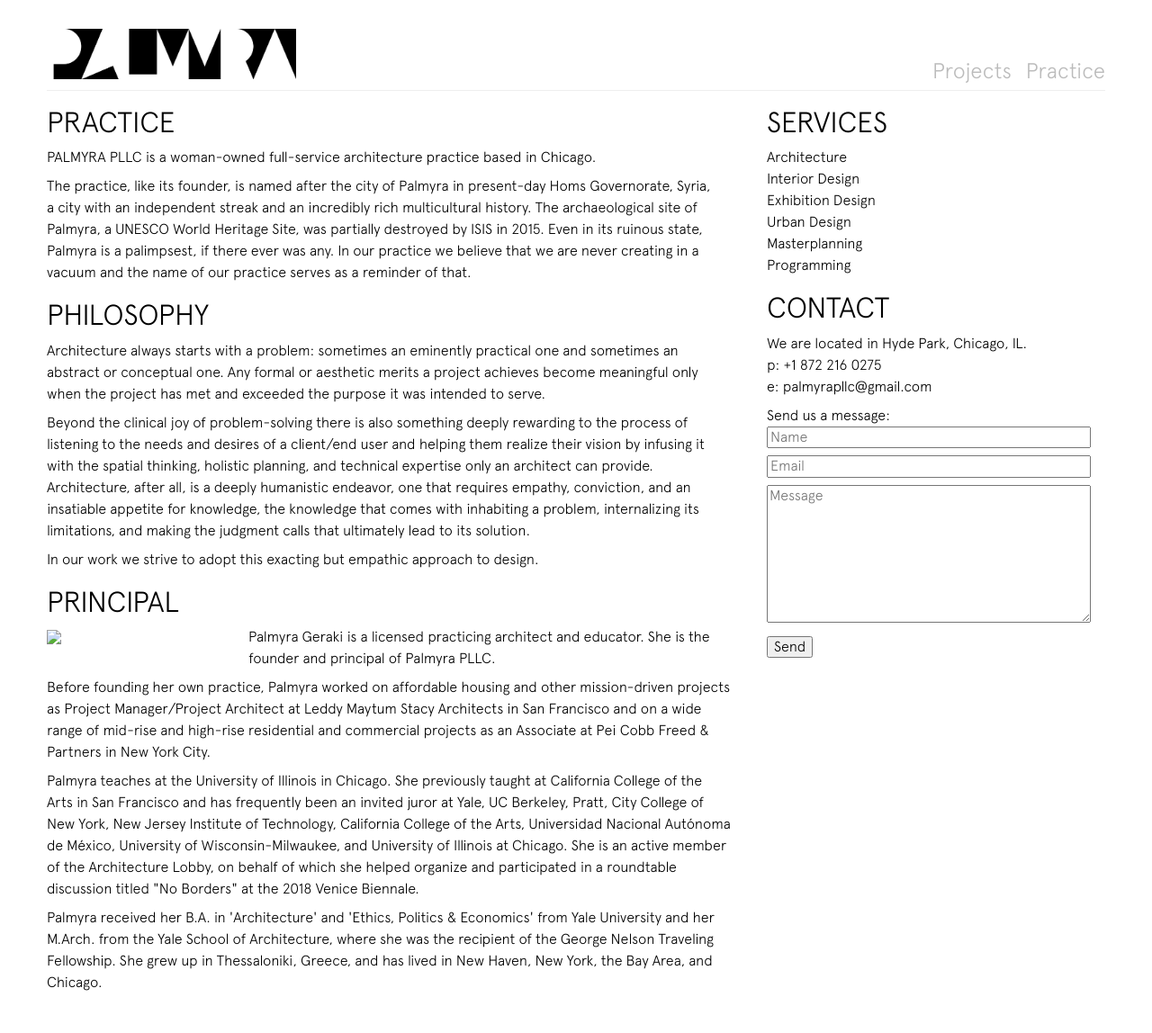
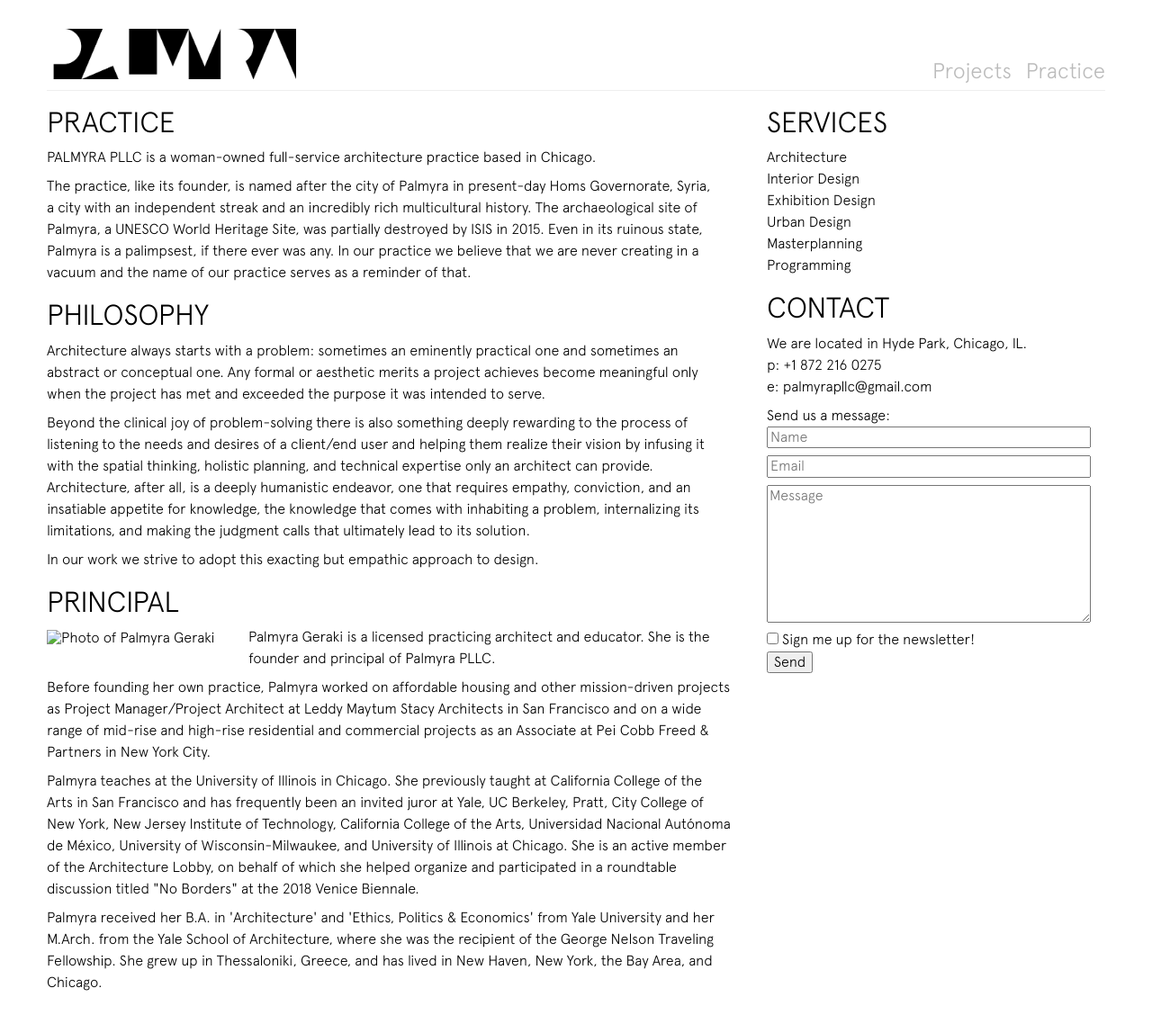
Before and after one commit to pgeraki/pgeraki.github.io, a Jekyll site: the page built from practice.html, in a window 1280 px wide. Shown: the whole page at 90% size. Built offline with Jekyll 4.4.1, drawn with Linux system fonts in a browser that asks for light colours.

```diff
--- a/_layouts/default.html
+++ b/_layouts/default.html
@@ -1,17 +1,18 @@
 <!DOCTYPE html>
-<html>
+<html lang="en">
     <head>
         <title>PALMYRA PLLC</title>
       <meta name="viewport" content="width=device-width, initial-scale=1.0">
       <link rel="stylesheet" type="text/css" href="/css/normalize.css">
         <link rel="stylesheet" type="text/css" href="/css/grid.css">
         <link rel="stylesheet" type="text/css" href="/css/main.css">
+        <link rel="icon" type="image/png" href="/squareicon.png">
     </head>
     <body>
         <div class="container">
             <div class="row">
               <div class="col col-1-1 col-md-1-2 logo">
-                <a href="/"><img src="/images/200829_logo.png"></a>
+                <a href="/"><img src="/images/200829_logo.png" alt="Palmyra logo"></a>
               </div>
               <div class="col col-1-1 col-md-1-2 menu">
                 <a id="projects" class="menu-item" href="/projects">Projects</a>
--- a/css/main.css
+++ b/css/main.css
@@ -152,11 +152,11 @@ body {
 }
 
 #Input-Body{
-    margin-bottom:0.5rem;
     width:100%;
 }
 
-#Input-Send{
+#Input-Newsletter{
+    margin-bottom:0.5rem;
 }
 
 #confirmation-field{
--- a/index.html
+++ b/index.html
@@ -3,17 +3,19 @@
     <head>
         <title>PALMYRA PLLC</title>
       <meta name="viewport" content="width=device-width, initial-scale=1.0">
+      <meta http-equiv="refresh" content="4;url=http://palmyrageraki.com/projects" />
         <link rel="stylesheet" type="text/css" href="./css/normalize.css">
         <link rel="stylesheet" type="text/css" href="./css/grid.css">
         <link rel="stylesheet" type="text/css" href="./css/main.css">
+        <link rel="icon" type="image/png" href="/squareicon.png">
     </head>
     <body>
        <div class="intro">
            <div class="intro-top">
-             <a href="/projects"><img src="./images/start-page-top.png"></a>
+             <a href="/projects"><img src="./images/start-page-top.png" alt="Palmyra logo"></a>
            </div>
            <div class="intro-bottom">
-             <a href="/projects"><img src="./images/start-page-bottom.png"></a>
+             <a href="/projects"><img src="./images/start-page-bottom.png" alt="Palmyra PLLC"></a>
            </div>
         </div>
     </body>
--- /dev/null
+++ b/news.html
@@ -0,0 +1,4 @@
+---
+layout: default
+permalink: news
+---
--- a/practice.html
+++ b/practice.html
@@ -30,7 +30,7 @@ permalink: practice
                          PRINCIPAL
                      </div>
                      <div class="practice-head" >
-                         <img src="/palmyra/images/Palmyra-Head.jpg">
+                         <img src="/palmyra/images/Palmyra-Head.jpg" alt="Photo of Palmyra Geraki">
                      </div>
                      <div class="paragraph">
                           Palmyra Geraki is a licensed practicing architect and educator. She is the founder and principal of Palmyra PLLC.
@@ -72,13 +72,15 @@ permalink: practice
                             onsubmit="document.getElementById('confirmation-field').innerHTML='Thanks for contacting us!';
                                       document.getElementById('confirmation-field').style.opacity='0';
                                       setTimeout(()=>{document.getElementById('confirmation-field').innerHTML='';
-                                                document.getElementById('confirmation-field').style.opacity='1';}, 6000);">
+                                                document.getElementById('confirmation-field').style.opacity='1';
+                                                document.getElementById('hidden_iframe').src ='about:blank';}, 6000);">
                         <input type="text" id="Input-Name" placeholder="Name" name="entry.693514561"><br>
                         <input type="text" id="Input-Email" placeholder="Email" name="entry.812290342"><br>
                         <textarea id="Input-Body" rows="8" placeholder="Message" name="entry.910591092"></textarea><br>
+                        <input type="checkbox" id="Input-Newsletter" name="entry.864201531" value="Sign me up for the newsletter"> Sign me up for the newsletter!<br>
                         <button type="submit" id="Input-Send"> Send </button> <div id="confirmation-field"></div>
                       </form>
-                      <iframe name="hidden_iframe" id="hidden_iframe" style="display:none;" onload="document.getElementById('Input-Name').value = '';document.getElementById('Input-Email').value = '';document.getElementById('Input-Body').value = '';"></iframe>
+                      <iframe name="hidden_iframe" id="hidden_iframe" style="display:none;" onload="document.getElementById('Input-Name').value = '';document.getElementById('Input-Email').value = '';document.getElementById('Input-Body').value = '';document.getElementById('Input-Newsletter').checked=false;"></iframe>
                     </div>
 
                 </div>
--- a/projects/allston/allston.html
+++ b/projects/allston/allston.html
@@ -10,7 +10,7 @@ permalink: allston
                  </div>
               </div>
               <div class="col col col-1-1">
-                 <img src="/projects/allston/images/AllstonPhoto02.png">
+                 <img src="/projects/allston/images/AllstonPhoto02.png" alt="Photo of Physical Model">
               </div>
             </div>
             <div class = "row">
```
Also changed, not shown: squareicon.png (added).
